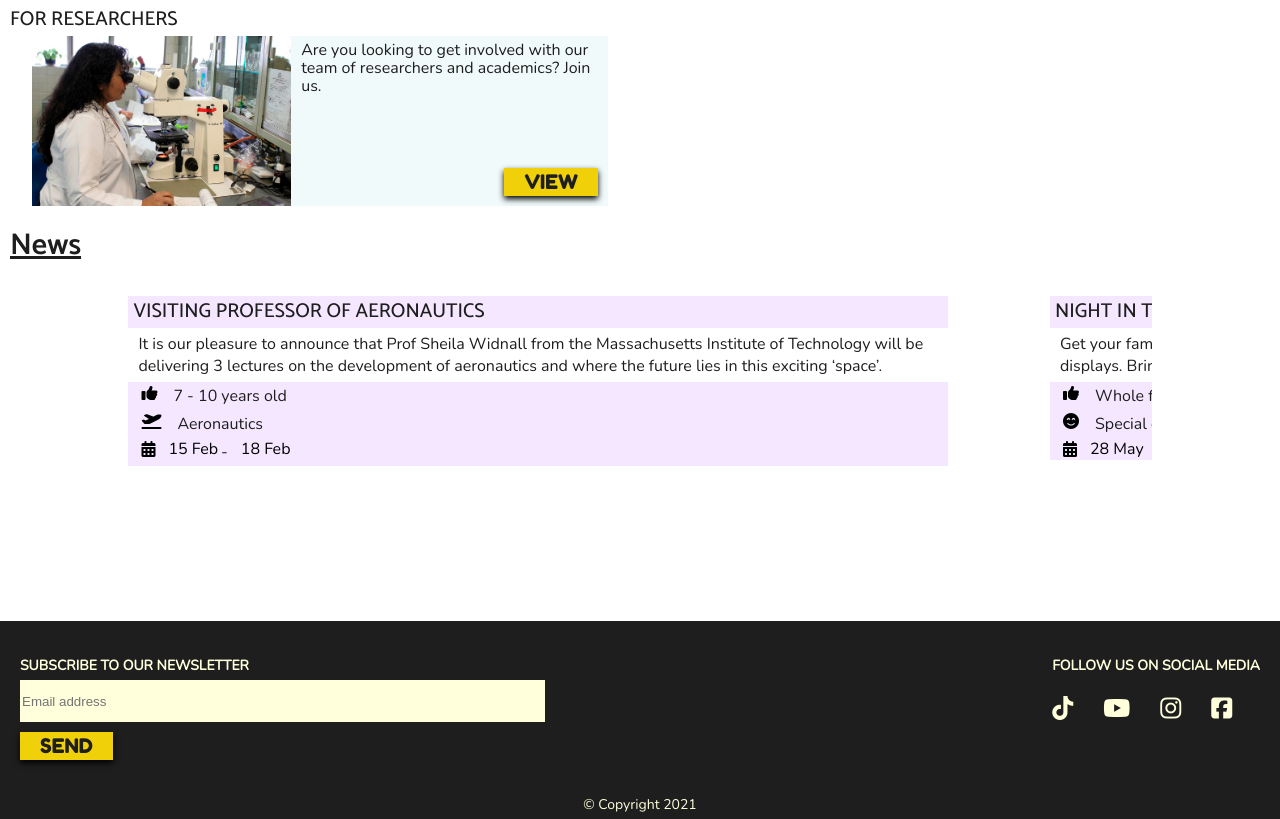
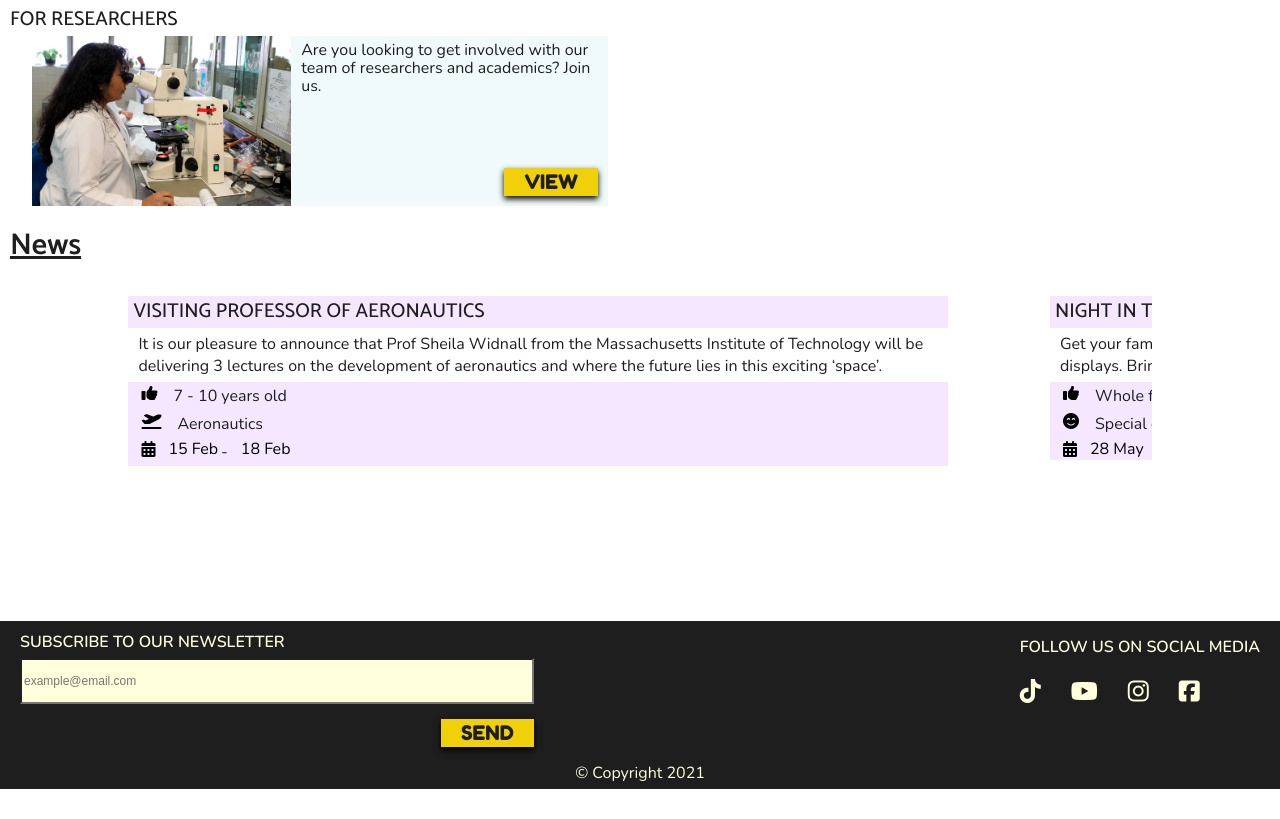
Before and after one commit to Melisa-Zorraindo/semester-project-one, a plain HTML site: page index.html in a window 1280 px wide. Shown: the part 1094-1913 px from the top of the page. After the commit the page ends 1883 px from the top, so only its background shows below. Drawn offline with nearby package versions, Linux system fonts and the light colour scheme.

Commit message:
Placed newsletter subscribe button to right of container

```diff
--- a/css/media.css
+++ b/css/media.css
@@ -16,9 +16,9 @@
       "copyright copyright";
   }
 
-  footer p {
+  /*footer p {
     padding-top: 35px;
-  }
+  }*/
   .socials {
     justify-self: end;
   }
@@ -90,7 +90,7 @@
     margin-right: 20px;
   }
 
-  nav ul ul a{
+  nav ul ul a {
     width: 100%;
   }
   nav a {
@@ -102,31 +102,31 @@
     display: none;
   }
 
-  .dropdown{
+  .dropdown {
     position: relative;
   }
 
-  .dropdown-menu{
+  .dropdown-menu {
     display: none;
     position: absolute;
     z-index: 9999;
     background-color: var(--almost-black);
   }
 
-  .dropdown:hover .dropdown-menu{
+  .dropdown:hover .dropdown-menu {
     display: block;
   }
 
   .hidden-small-screens {
     display: inline-block;
   }
-  }
+}
 
-  /*.home {
+/*.home {
     display: flex;
     justify-content: space-between;
   }*/
-  /*
+/*
   nav ul {
     display: flex;
     justify-content: flex-end;
@@ -155,4 +155,3 @@
   .display-large-screens {
     display: block;
   }*/
-}
--- a/css/style.css
+++ b/css/style.css
@@ -321,7 +321,6 @@ footer {
 footer p {
   color: var(--almost-white);
   text-transform: uppercase;
-  font-size: 0.875rem;
   font-weight: 600;
   margin-left: 20px;
   margin-right: 20px;
@@ -334,17 +333,58 @@ footer i {
   margin-left: 20px;
 }
 
+.newsletter {
+  display: flex;
+  flex-direction: column;
+  width: 80%;
+  margin-left: 20px;
+}
+.newsletter-field {
+  display: flex;
+  flex-direction: column;
+}
+
+.newsletter-heading {
+  color: var(--almost-white);
+  text-transform: uppercase;
+  font: 1rem "Nunito", sans-serif;
+  font-weight: 600;
+  margin-top: 10px;
+  margin-bottom: 5px;
+}
+.newsletter-contact-field {
+  display: flex;
+  flex-direction: column;
+  height: 40px;
+  font-size: 0.75rem;
+  color: grey;
+  margin-bottom: 5px;
+  background-color: var(--almost-white);
+}
+
+.cta-newsletter {
+  align-self: flex-end;
+}
+/*.newsletter {
+  display: flex;
+  flex-direction: column;
+  width: 80%;
+}
+
+.newsletter-cta {
+  align-self: flex-end;
+}
 .form {
   background-color: var(--almost-white);
   height: 40px;
-  width: 80%;
+  width: 100%;
   margin-left: 20px;
   border: none;
-}
+}*/
 
 .cta-submit {
   border: none;
-  margin: 10px 0px 0px 20px;
+  margin: 10px 0 0 20px;
 }
 
 .socials li {
--- a/index.html
+++ b/index.html
@@ -11,10 +11,9 @@
     <title>Community Science Museum | Home</title>
     <link rel="preconnect" href="https://fonts.googleapis.com" />
     <link rel="preconnect" href="https://fonts.gstatic.com" crossorigin />
-    <link
-      href="https://fonts.googleapis.com/css2?family=Catamaran:wght@500;600;700&family=Fredoka+One&family=Nunito&display=swap"
-      rel="stylesheet"
-    />
+    <link rel="preconnect" href="https://fonts.googleapis.com">
+<link rel="preconnect" href="https://fonts.gstatic.com" crossorigin>
+<link href="https://fonts.googleapis.com/css2?family=Catamaran:wght@500;600;700&family=Fredoka+One&family=Nunito:wght@400;600&display=swap" rel="stylesheet">
     <link href="css/style.css" rel="stylesheet" />
     <link href="css/index.css" rel="stylesheet" />
     <link href="css/media.css" rel="stylesheet" />
@@ -68,7 +67,7 @@
             </div>
             <div class="exhibition-brief-specs">
               <i class="fas fa-calendar-alt"></i>
-              <time datetime="01-15">15 Jan</time><p>-</p><time datetime="04-15">15 Apr</time>
+              <time datetime="01-15">15 Jan </time><p>-</p><time datetime="04-15">15 Apr</time>
             </div>
           </div>
           <div>
@@ -319,17 +318,37 @@
       </aside>
     </main>
     <footer>
-      <div class="newsletter">
+      <form method="post" class="newsletter">
+            <div class="newsletter-field">
+            <label class="newsletter-heading" for="email">subscribe to our newsletter</label>
+            <input class="newsletter-contact-field" type="email" required id="email" placeholder="example@email.com" />
+            </div>
+            <div class="cta-newsletter">
+            <input type="submit" value="Send" class="cta cta-submit" />
+          </div>
+      </form>
+      <div class="socials">
+        <p>follow us on social media</p>
+        <div >
+          <ul class="socials-icons">
+            <li><a aria-label="Tik tok" href="#"><i aria-hidden="true" class="fab fa-tiktok" ></i></a></li>
+            <li><a aria-label="Youtube" href="#"><i aria-hidden="true" class="fab fa-youtube"></i></a></li>
+            <li><a aria-label="Instagram" href="#"><i aria-hidden="true" class="fab fa-instagram"></i></a></li>
+            <li><a aria-label="Facebook" href="#"><i aria-hidden="true" class="fab fa-facebook-square"></i></a></li>
+        </ul>
+        </div>
+      </div>
+  <!--    <div>
         <div>
           <p>subscribe to our newsletter</p>
-          <form method="post">
+          <form class="newsletter" method="post">
             <div>
-          <input class="form" type="email" placeholder="Email address" />
-        </div>
-          <div>
-          <input class="cta cta-submit" type="submit" value="send" />
-        </div>
-        </form>
+               <input class="form" type="email" placeholder="Email address" />
+            </div>
+            <div class="newsletter-cta">
+              <input class="cta cta-submit" type="submit" value="send" />
+            </div>
+          </form>
         </div>
       </div>
       <div class="socials">
@@ -342,7 +361,7 @@
             <li><a aria-label="Facebook" href="#"><i aria-hidden="true" class="fab fa-facebook-square"></i></a></li>
         </ul>
         </div>
-      </div>
+      </div> -->
       <p class="copyright">&#169 Copyright 2021</p>
     </footer>
   </body>
```
Also changed, not shown: exhibitions.html (+21 -14 lines).
